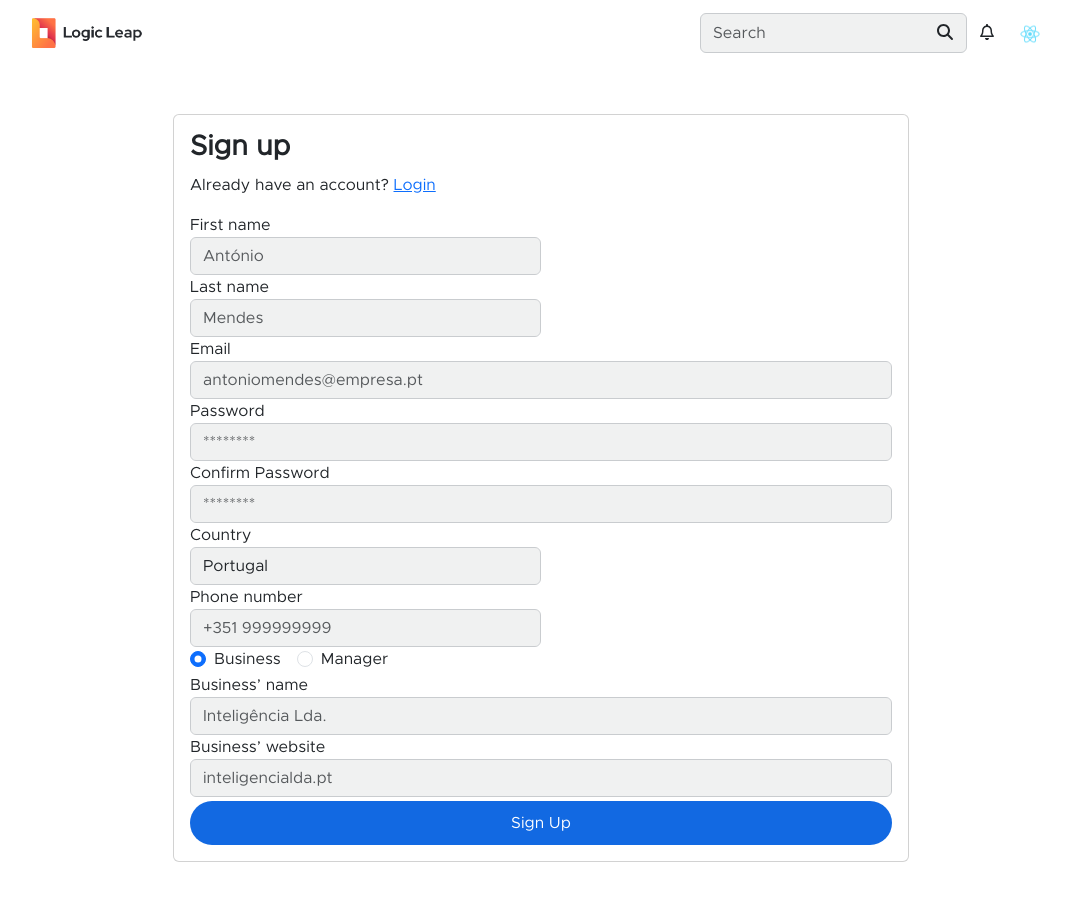
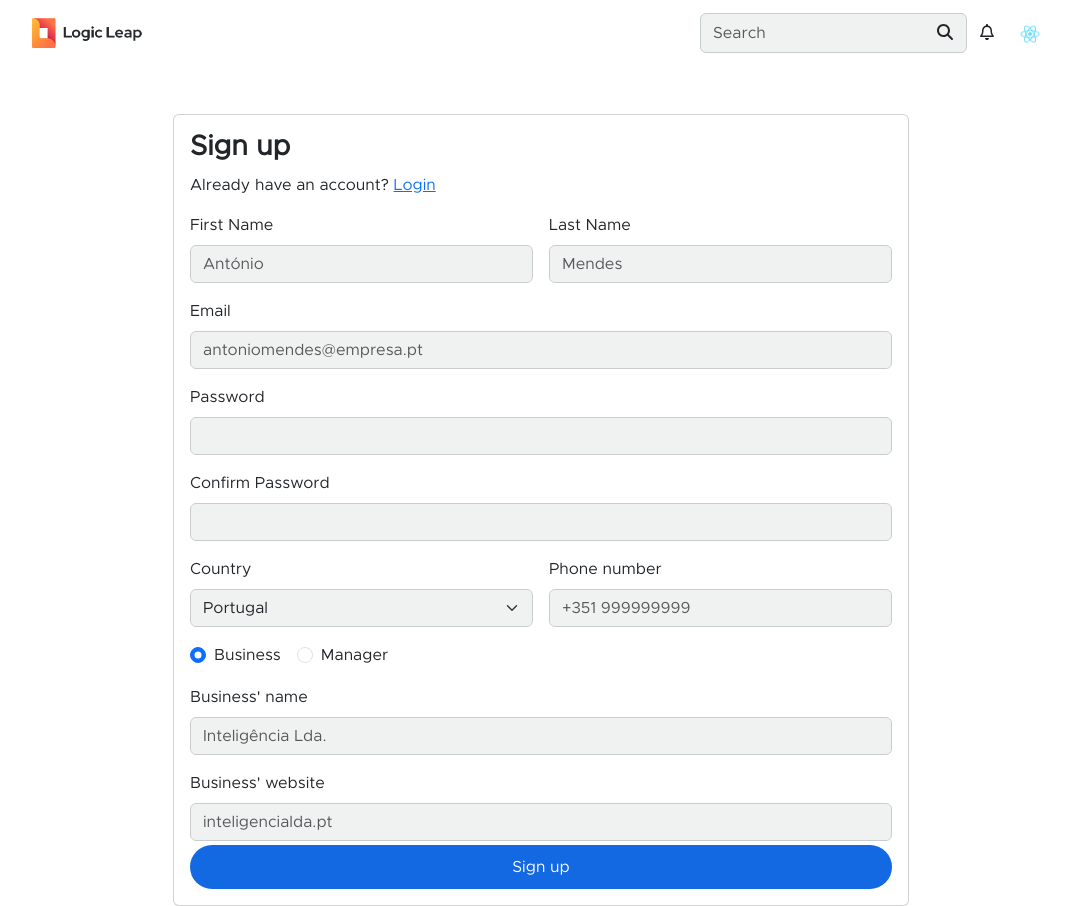
Before and after one commit to lRenasui/Logic-Leap, a React (Create React App) app in the folder frontend/: page /signup in a window 1280 px wide. Shown: the whole page, without its empty margins (99-1170 px from the left). Before the commit the page ends 862 px from the top, so only its background shows below. Built offline with nearby package versions, Linux system fonts and the light colour scheme.

Commit message:
mudanças

```diff
--- a/frontend/src/views/signup.js
+++ b/frontend/src/views/signup.js
@@ -1,7 +1,7 @@
-import 'bootstrap/dist/css/bootstrap.min.css';
+import "bootstrap/dist/css/bootstrap.min.css";
 
 export default function SignUp() {
-    return(
+  return (
 <div className="container mt-5">
   <div className="row justify-content-center">
     <div className="col-md-8">
@@ -10,53 +10,68 @@ export default function SignUp() {
           <h3 className="card-title text-left"><strong>Sign up</strong></h3>
           <p className="text-left">Already have an account? <a href="#">Login</a></p>
           <form>
-                                <div className="form-row">
-                                    <div className="form-group col-md-6">
-                                        <label htmlFor="firstName">First name</label>
-                                        <input type="text" className="form-control mr-3" id="firstName" placeholder="António" />
+            <div className="row g-3">
+              <div className="col-sm-6">
+                <label htmlFor="firstName" className="form-label">
+                  First Name
+                </label>
+                <input type="text" className="form-control" id="firstName" placeholder="António" />
               </div>
-                                    <div className="form-group col-md-6">
-                                        <label htmlFor="lastName">Last name</label>
+              <div className="col-sm-6">
+                <label htmlFor="lastName" className="form-label">
+                  Last Name
+                </label>
                 <input type="text" className="form-control" id="lastName" placeholder="Mendes" />
               </div>
+              <div className="col-sm-12">
+                <label htmlFor="email" className="form-label">
+                  Email
+                </label>
+                <input
+                  type="email"
+                  className="form-control"
+                  id="email"
+                  placeholder="antoniomendes@empresa.pt"
+                />
               </div>
-                                <div className="form-group">
-                                    <label htmlFor="email">Email</label>
-                                    <input type="email" className="form-control" id="email" placeholder="antoniomendes@empresa.pt" />
-                                    <div className="form-group">
-                                    <label htmlFor="password">Password</label>
-                                    <input type="password" className="form-control" id="password" placeholder="********" />
+              <div className="col-sm-12">
+                <label htmlFor="password" className="form-label">
+                  Password
+                </label>
+                <input
+                  type="password"
+                  className="form-control"
+                  id="password"
+                />
               </div>
+              <div className="col-sm-12">
+                <label htmlFor="confirmPassword" className="form-label">
+                  Confirm Password
+                </label>
+                <input
+                  type="password"
+                  className="form-control"
+                  id="confirmPassword"
+                />
               </div>
-                                <div className="form-group">
-                                    <label htmlFor="confirmPassword">Confirm Password</label>
-                                    <input type="password" className="form-control" id="confirmPassword" placeholder="********" />
-                                </div>
-                                <div className="form-row">
-                                    <div className="form-group col-md-6">
-                                        <label htmlFor="country">Country</label>
-                                        <select id="country" className="form-control">
-                                            <option value="United States">Estados Unidos</option>
-                                            <option value="United Kingdom">Inglaterra</option>
-                                            <option value="Canada">Canadá</option>
-                                            <option value="Australia">Australia</option>
-                                            <option value="Germany">Alemanha</option>
-                                            <option value="France">França</option>
-                                            <option value="Italy">Itália</option>
-                                            <option value="Spain">Espanha</option>
-                                            <option value="Brazil">Brasil</option>
-                                            <option value="China">China</option>
-                                            <option value="India">India</option>
-                                            <option value="Japan">Japão</option>
-                                            <option value="Russia">Russia</option>
+              <div className="col-sm-6">
+                <label htmlFor="country" className="form-label">
+                  Country
+                </label>
+                <select className="form-select form-control" id="country">
                   <option selected>Portugal</option>
-                                            <option>...</option>
                 </select>
               </div>
-                                    <div className="form-group col-md-6">
-                                        <label htmlFor="phoneNumber">Phone number</label>
-                                        <input type="text" className="form-control" id="phoneNumber" placeholder="+351 999999999" />
-                                    </div>
+              <div className="col-sm-6">
+                <label htmlFor="phoneNumber" className="form-label">
+                  Phone number
+                </label>
+                <input
+                  type="text"
+                  className="form-control"
+                  id="phoneNumber"
+                  placeholder="+351 999999999"
+                />
               </div>
               <div className="form-group">
                 <div className="form-check form-check-inline">
@@ -68,20 +83,37 @@ export default function SignUp() {
                   <label className="form-check-label" htmlFor="manager">Manager</label>
                 </div>
               </div>
-                                <div className="form-group">
-                                    <label htmlFor="businessName">Business’ name</label>
-                                    <input type="text" className="form-control" id="businessName" placeholder="Inteligência Lda." />
+              <div className="col-sm-12">
+                <label htmlFor="businessName" className="form-label">
+                  Business' name
+                </label>
+                <input
+                  type="text"
+                  className="form-control"
+                  id="businessName"
+                  placeholder="Inteligência Lda."
+                />
               </div>
-                                <div className="form-group">
-                                    <label htmlFor="website">Business’ website</label>
-                                    <input type="text" className="form-control" id="website" placeholder="inteligencialda.pt" />
+              <div className="col-sm-12">
+                <label htmlFor="businessWebsite" className="form-label">
+                  Business' website
+                </label>
+                <input
+                  type="text"
+                  className="form-control"
+                  id="businessWebsite"
+                  placeholder="inteligencialda.pt"
+                />
               </div>
-                                <button type="submit" className="btn btn-primary w-100 mt-1">Sign Up</button>
+            </div>
+            <button type="submit" className="btn-primary w-100 mt-1">
+              Sign up
+            </button>
           </form>
         </div>
       </div>
     </div>
   </div>
 </div>
-    )
+  );
 }
```
Lines whose indentation alone changed are shown as unchanged.
